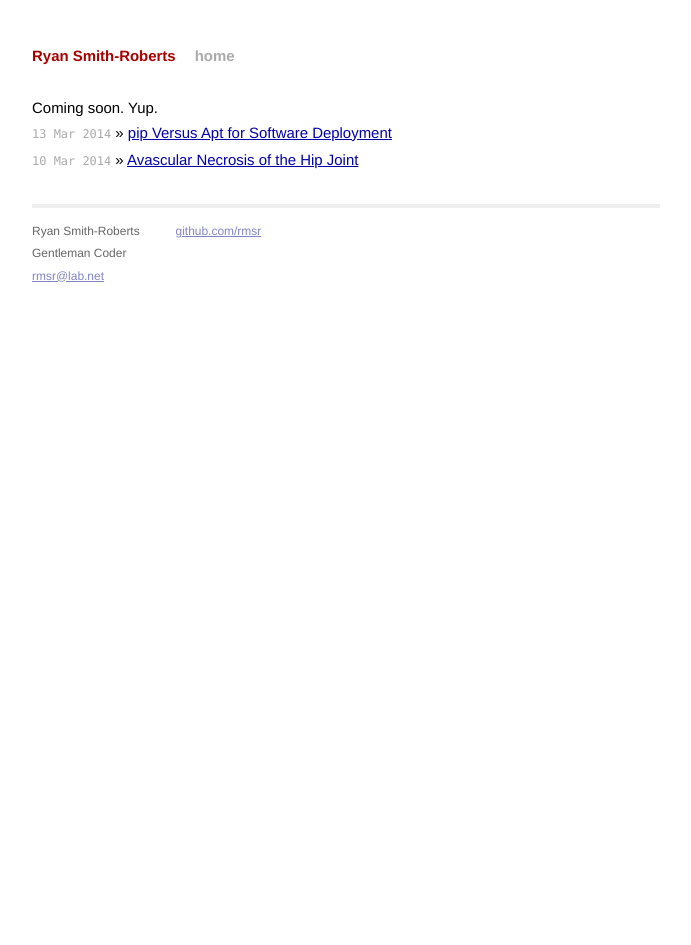
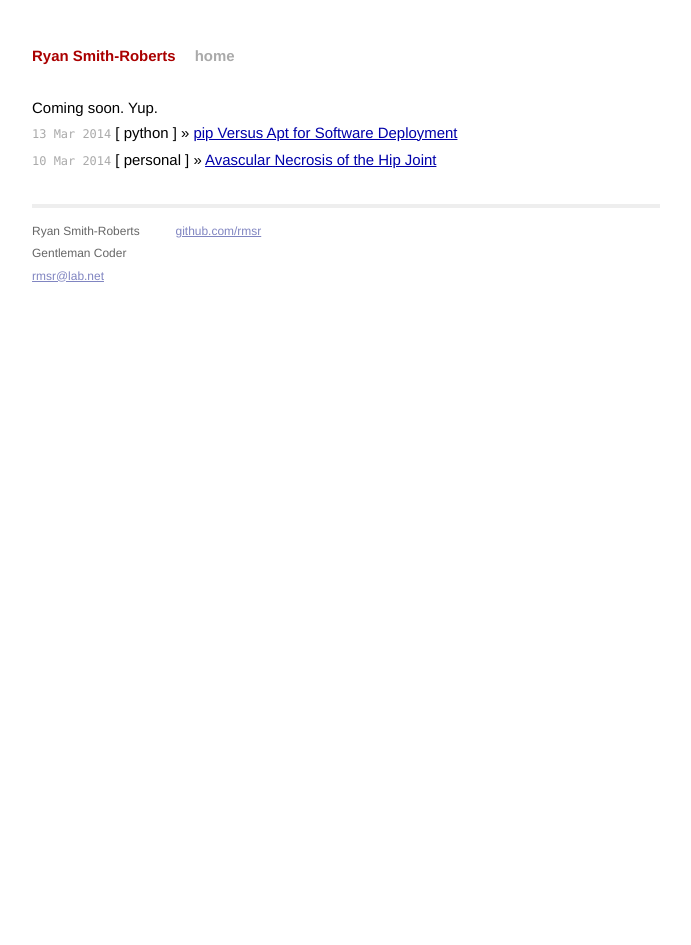
Before and after one commit to rmsr/rmsr.github.io, a Jekyll site: the page built from index.html, in a window 1280 px wide. Shown: the whole page, without its empty margins (294-985 px from the left). Built offline with Jekyll 4.4.1, drawn with Linux system fonts in a browser that asks for light colours; Markdown is read by kramdown in place of the engine named in the settings.

Commit message:
include categories in blog index

```diff
--- a/_posts/python/2014-03-14-pip-versus-apt.md
+++ b/_posts/python/2014-03-14-pip-versus-apt.md
@@ -2,6 +2,7 @@
 layout: post
 title: "pip Versus Apt for Software Deployment"
 date: 2014-03-13 14:43:00
+categories: python
 ---
 
 I was asked via email via an old colleague whether pip or apt (in the form of Debian packages and a private repository) is better for Python server software deployment. I thought I'd put my thoughts into a blog post.
--- a/index.html
+++ b/index.html
@@ -8,7 +8,7 @@ Coming soon. Yup.
 <div id="home">
   <ul class="posts">
     {% for post in site.posts %}
-      <li><span>{{ post.date | date_to_string }}</span> &raquo; <a href="{{ post.url }}">{{ post.title }}</a></li>
+    <li><span>{{ post.date | date_to_string }}</span> [ {% for category in post.categories %}{{ post.categories }} {% endfor %} ] &raquo; <a href="{{ post.url }}">{{ post.title }}</a></li>
     {% endfor %}
   </ul>
 </div>
```
Also changed, not shown: skel.md (+1 -0 lines).
